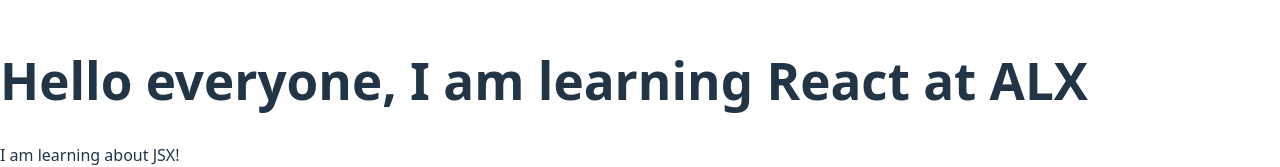
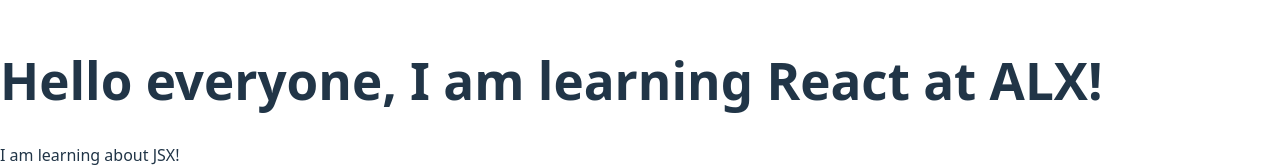
Before and after one commit to Cintoma123/alx-fe-reactjs, a React (Vite) app in the folder alx-react-app/: page / in a window 1280 px wide. Shown: the part 203-370 px from the top of the page. Built offline with nearby package versions, Linux system fonts and the light colour scheme; the HTML template or start-up script is replaced by a standard one.

Commit message:
updated my welcomemessage

```diff
--- a/alx-react-app/src/components/WelcomeMessage.jsx
+++ b/alx-react-app/src/components/WelcomeMessage.jsx
@@ -1,7 +1,7 @@
 function WelcomeMessage() {
     return (
         <div>
-            <h1>Hello everyone, I am learning React at ALX</h1>
+            <h1>Hello everyone, I am learning React at ALX!</h1>
             <p>I am learning about JSX!</p>
         </div>
     );
```
